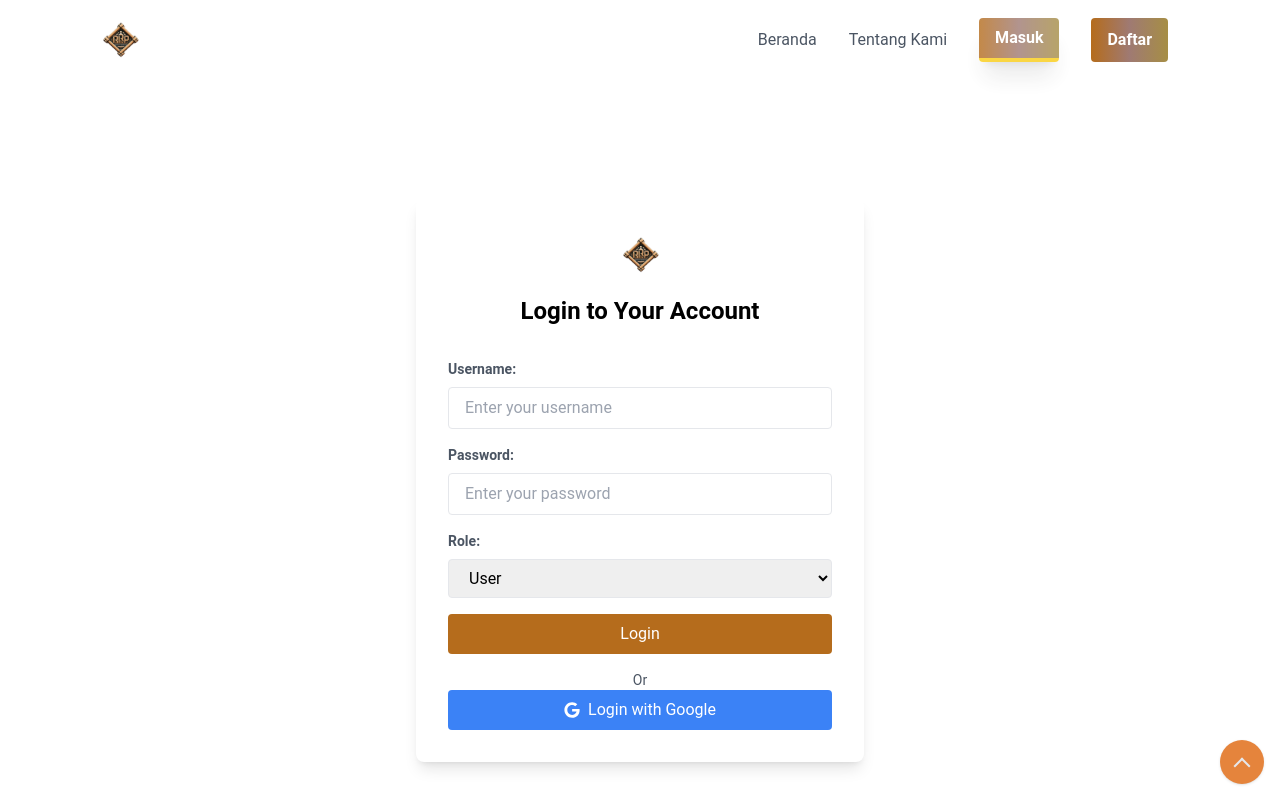
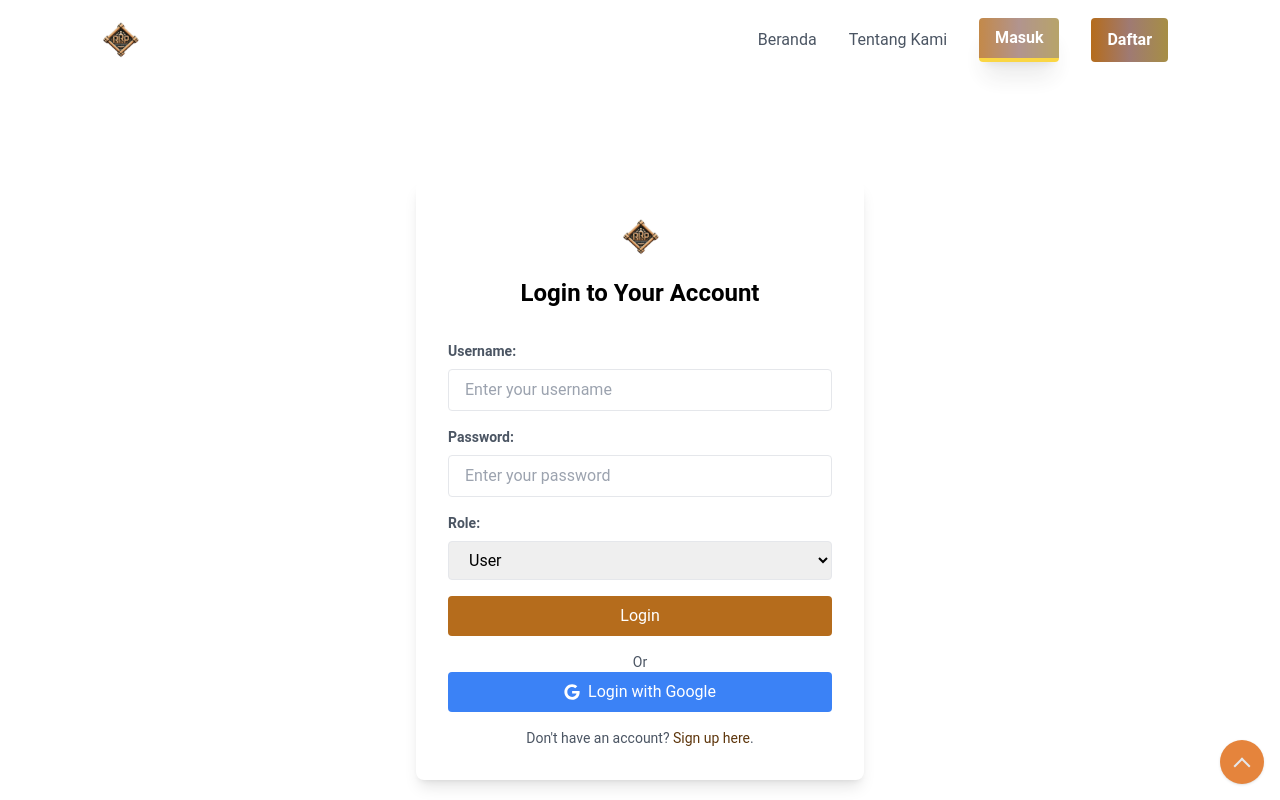
Before and after one commit to chndrwali/penjualan-fe, a React (Vite) app: page /masuk in a window 1280 px wide. Shown: the top 800 px of the page. Built offline with nearby package versions, Linux system fonts and the light colour scheme.

Commit message:
fix login page

```diff
--- a/src/components/LandingPage/hero/HeroLeft.jsx
+++ b/src/components/LandingPage/hero/HeroLeft.jsx
@@ -3,7 +3,6 @@
 import React from 'react';
 import { Link } from 'react-router-dom';
 import { motion } from 'framer-motion';
-import { TypeAnimation } from 'react-type-animation';
 
 function HeroLeft({ hero }) {
   const textVariants = {
@@ -19,7 +18,7 @@ function HeroLeft({ hero }) {
       animate="visible"
     >
       <h1 className="font-bold text-brown-500 text-4xl mb-4 lg:text-6xl">
-        <TypeAnimation sequence={['Kusen kayu kami menjamin ketahanan luar biasa', 2000, 'Kusen kayu kami menyajikan kualitas unggul', 2000, 'Kusen kayu kami memukau dengan keindahan estetis', 2000]} repeat={Infinity} />
+      Kusen kayu kami menjamin ketahanan luar biasa
       </h1>
       <h2 className="font-semibold text-dark text-xl mb-3 lg:text-3xl">{hero.subtitle}</h2>
       <motion.p
--- a/src/components/LandingPage/login/loginPage.jsx
+++ b/src/components/LandingPage/login/loginPage.jsx
@@ -2,6 +2,7 @@
 import React, { useState } from 'react';
 import { motion } from 'framer-motion';
 import { FaGoogle } from 'react-icons/fa';
+import { Link } from 'react-router-dom'; // Import Link from 'react-router-dom'
 
 const LoginPage = () => {
   const containerVariants = {
@@ -111,6 +112,9 @@ const LoginPage = () => {
           <FaGoogle className="mr-2" />
           Login with Google
         </button>
+        <p className="mt-4 text-sm text-gray-600 text-center">
+          Don{`'`}t have an account? <Link to="/signup" className="text-brown-800">Sign up here</Link>.
+        </p>
       </motion.div>
     </motion.div>
   );
```
